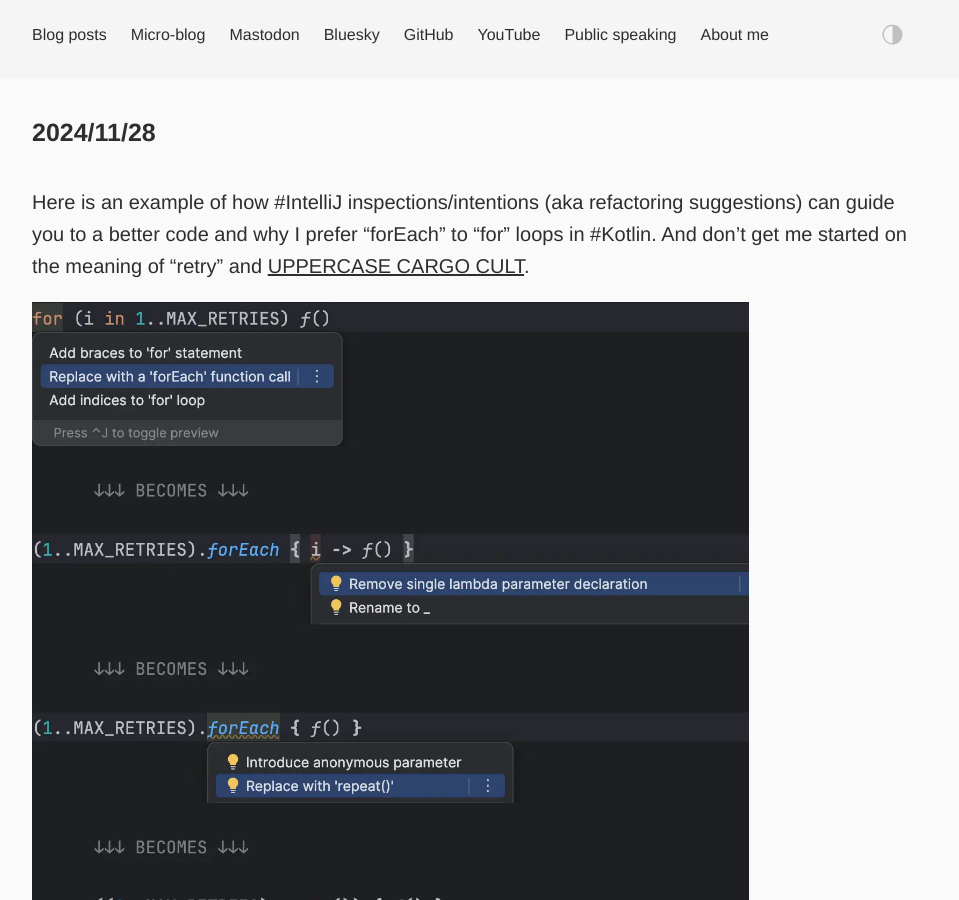
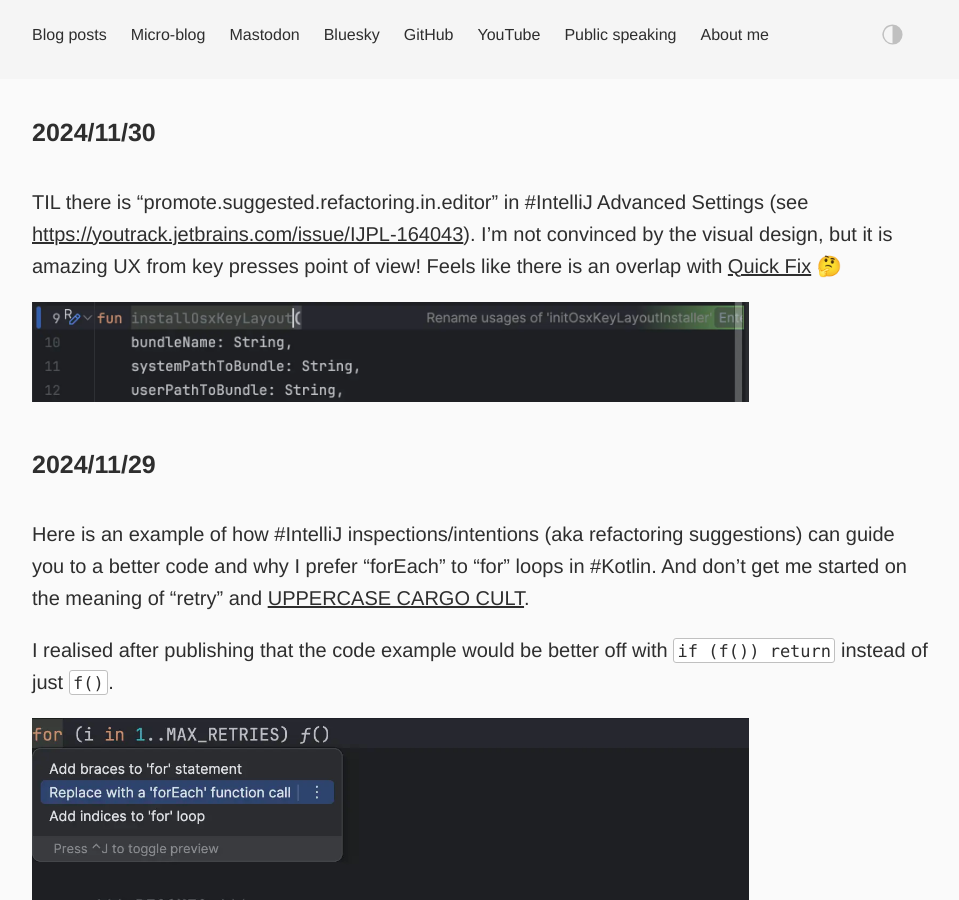
Before and after one commit to dkandalov/dkandalov.github.io, a Jekyll site: the page built from micro-blog.md, in a window 1280 px wide and 900 px high. Shown: the whole window, without its empty margins (160-1119 px from the left). Built offline with Jekyll 4.4.1, drawn with Linux system fonts in a browser that asks for light colours.

Commit message:
updated micro-blog

```diff
--- a/micro-blog.md
+++ b/micro-blog.md
@@ -3,8 +3,15 @@ layout: post
 permalink: /micro-blog/
 ---
 
-#### 2024/11/28
+#### 2024/11/30
+TIL there is "promote.suggested.refactoring.in.editor" in #IntelliJ Advanced Settings (see <https://youtrack.jetbrains.com/issue/IJPL-164043>). I'm not convinced by the visual design, but it is amazing UX from key presses point of view! Feels like there is an overlap with [Quick Fix](https://github.com/dkandalov/quick-fix) 🤔
+
+<img src="../assets/images/micro-blog/2024-11-30.webp" width="80%" height="80%"/>
+
+#### 2024/11/29
 Here is an example of how #IntelliJ inspections/intentions (aka refactoring suggestions) can guide you to a better code and why I prefer "forEach" to "for" loops in #Kotlin. And don't get me started on the meaning of "retry" and [UPPERCASE CARGO CULT](https://dmitrykandalov.com/tidy-kotlin#stop-the-constant-shouting).
+
+I realised after publishing that the code example would be better off with `if (f()) return` instead of just `f()`.
 
 <img src="../assets/images/micro-blog/2024-11-29.webp" width="80%" height="80%"/>
 
```
Also changed, not shown: assets/images/micro-blog/2024-11-30.webp (added).
